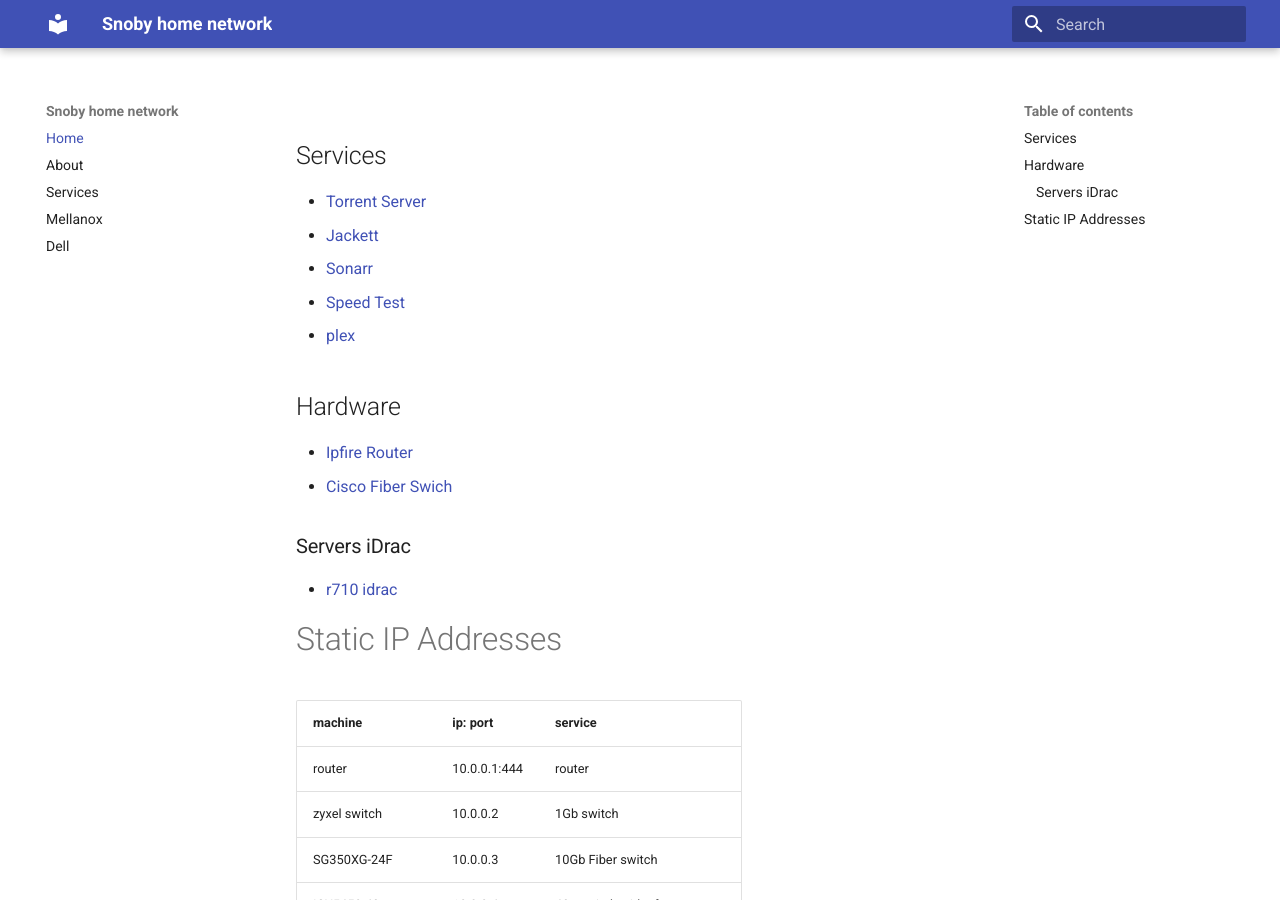
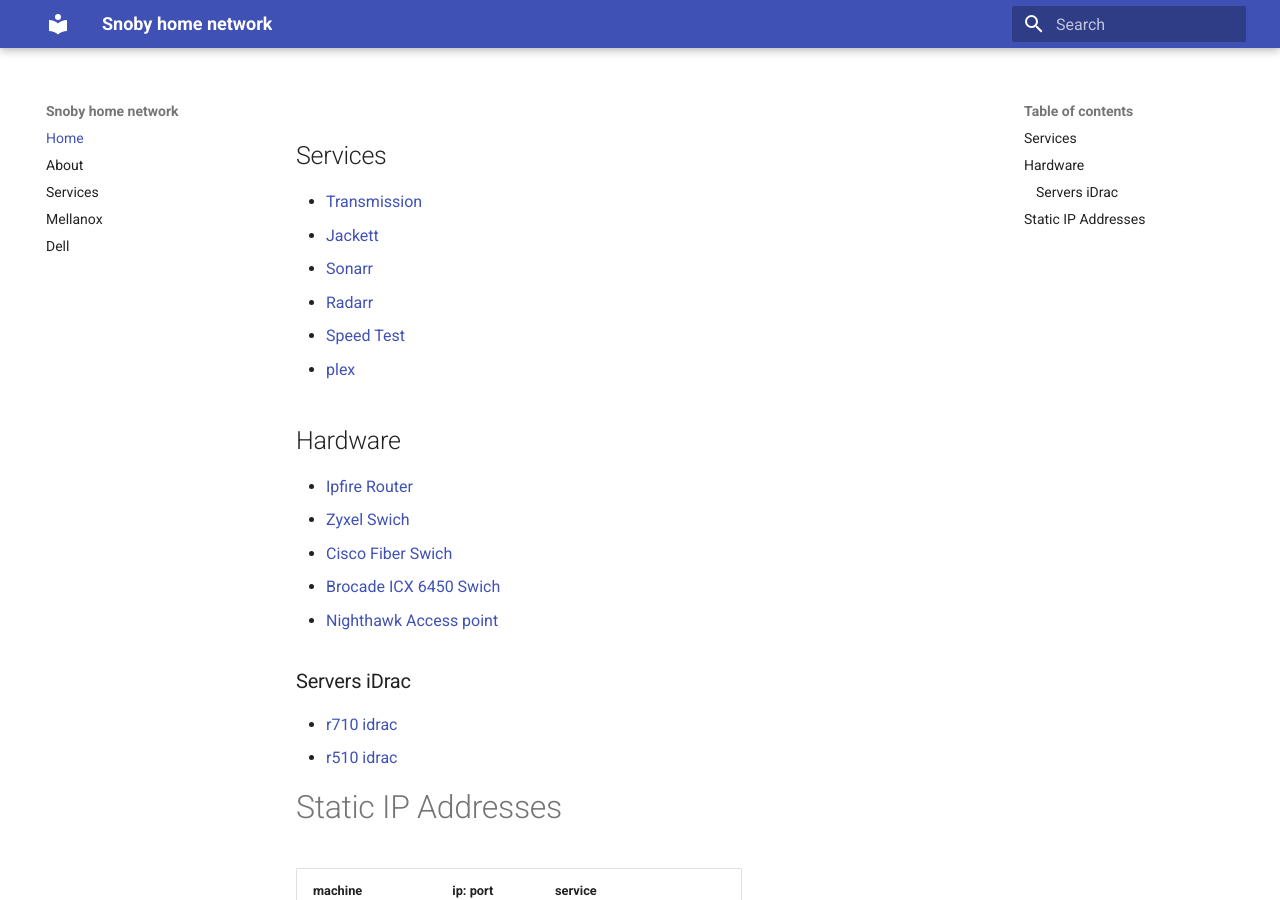
Before and after one commit to snoby/home_docs, an MkDocs documentation site: the page built from docs/docs/index.md, in a window 1280 px wide and 900 px high. Built offline with MkDocs 1.6.1 and Material for MkDocs 9.7.7, drawn with Linux system fonts in a browser that asks for light colours.

Commit message:
Added radarr

```diff
--- a/docs/docs/index.md
+++ b/docs/docs/index.md
@@ -1,20 +1,25 @@
 
 
 ## Services
-* [Torrent Server](http://10.0.0.131:9091){target=\_blank}
+* [Transmission](http://10.0.0.131:9091){target=\_blank}
 * [Jackett](http://10.0.0.131:9117){target=\_blank}
 * [Sonarr](http://10.0.0.131:8989){target=\_blank}
+* [Radarr](http://10.0.0.131:7878){target=\_blank}
 * [Speed Test](http://10.0.0.131:12080){target=\_blank}
 * [plex ](http://10.0.0.131:32400){target=\_blank}
 
 
 ## Hardware
 * [Ipfire Router](https://10.0.0.1:444){target=\_blank}
+* [Zyxel Swich](https://10.0.0.2){target=\_blank}
 * [Cisco Fiber Swich](https://10.0.0.3){target=\_blank}
+* [Brocade ICX 6450 Swich](https://10.0.0.4){target=\_blank}
+* [Nighthawk Access point ](https://10.0.0.12){target=\_blank}
 
 ### Servers iDrac
 
 * [r710 idrac](https://10.0.0.9){target=\_blank}
+* [r510 idrac](https://10.0.0.20){target=\_blank}
 
 
 # Static IP Addresses
```
